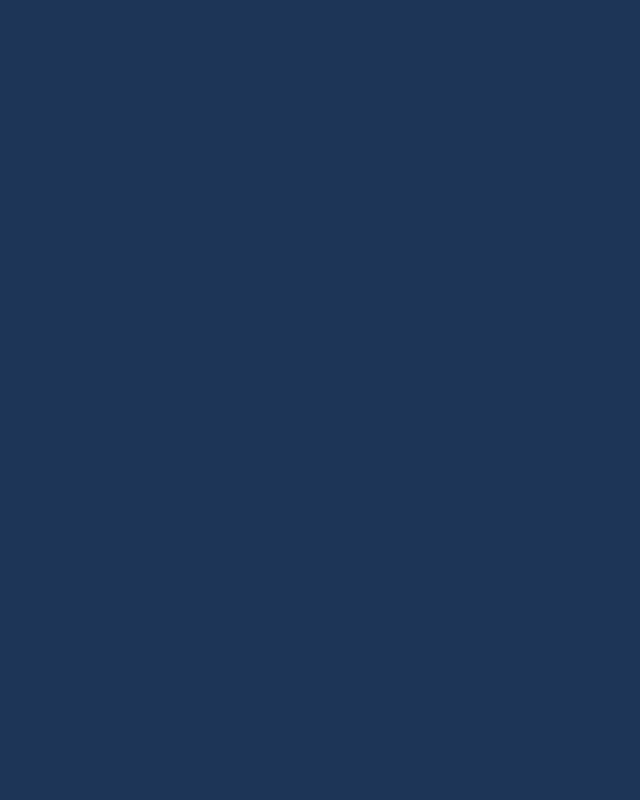
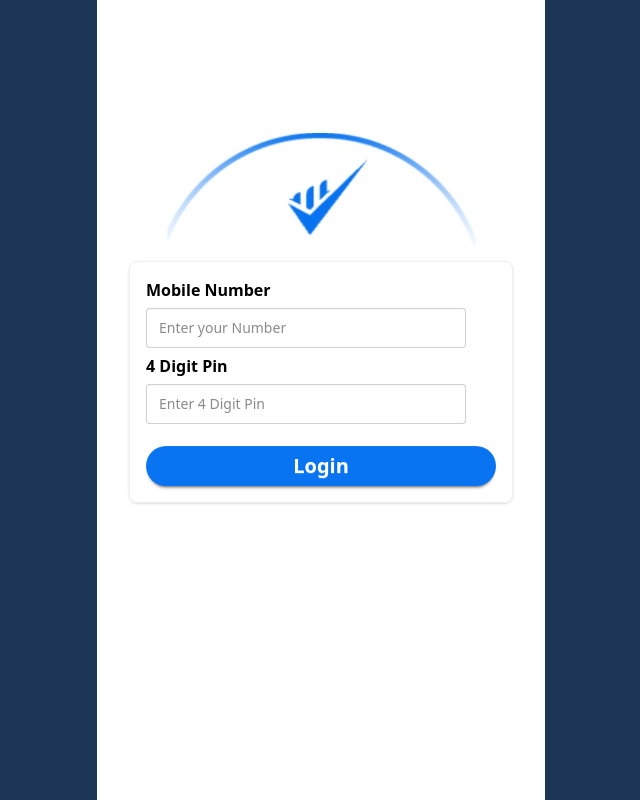
Before and after one commit to FahimFaysalNirjhar/Payooo-Balance-Transfer-Web-App, a plain HTML site: page index.html in a window 1280 px wide. Shown: the whole page, without its empty margins (319-959 px from the left). Drawn offline with nearby package versions, Linux system fonts and the light colour scheme.

Commit message:
front page design added

```diff
--- a/index.html
+++ b/index.html
@@ -19,5 +19,37 @@
       }
     </style>
   </head>
-  <body class="bg-[var(--primary-background)] min-h-screen"></body>
+  <body class="bg-[var(--primary-background)]">
+    <section class="max-w-md min-h-screen mx-auto bg-white">
+      <header class="bg-white flex justify-center items-center pt-32">
+        <img width="70%" src="assets/212600.jpg" alt="" />
+      </header>
+      <!-- form -->
+      <form class="flex justify-center items-center max-w-sm mx-auto mt-4">
+        <fieldset
+          class="fieldset border-base-300 rounded-box w-sm border p-4 bg-white shadow-sm mx-4 md:mx-auto"
+        >
+          <label class="label text-black font-bold text-base"
+            >Mobile Number</label
+          >
+          <input type="email" class="input" placeholder="Enter your Number" />
+
+          <label class="label text-black font-bold text-base"
+            >4 Digit Pin</label
+          >
+          <input
+            type="password"
+            class="input"
+            placeholder="Enter 4 Digit Pin"
+          />
+
+          <button
+            class="btn btn-neutral bg-[#0874F2] outline-0 border-0 mt-4 text-xl text-white rounded-full"
+          >
+            Login
+          </button>
+        </fieldset>
+      </form>
+    </section>
+  </body>
 </html>
```
Also changed, not shown: assets/212600.jpg (added), assets/Screenshot 2025-12-06 211657.png (added), assets/bg-removebg-preview.png (added).
